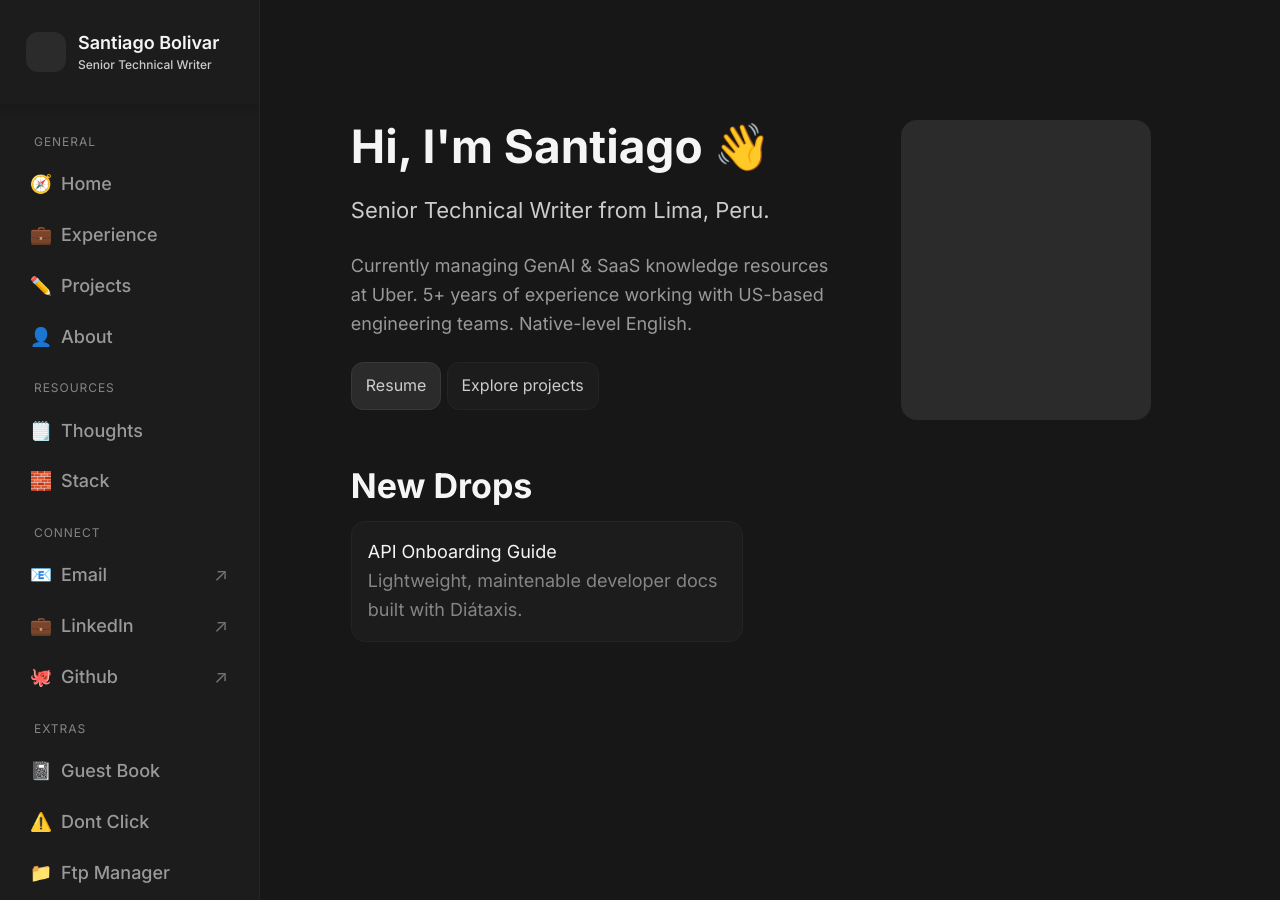
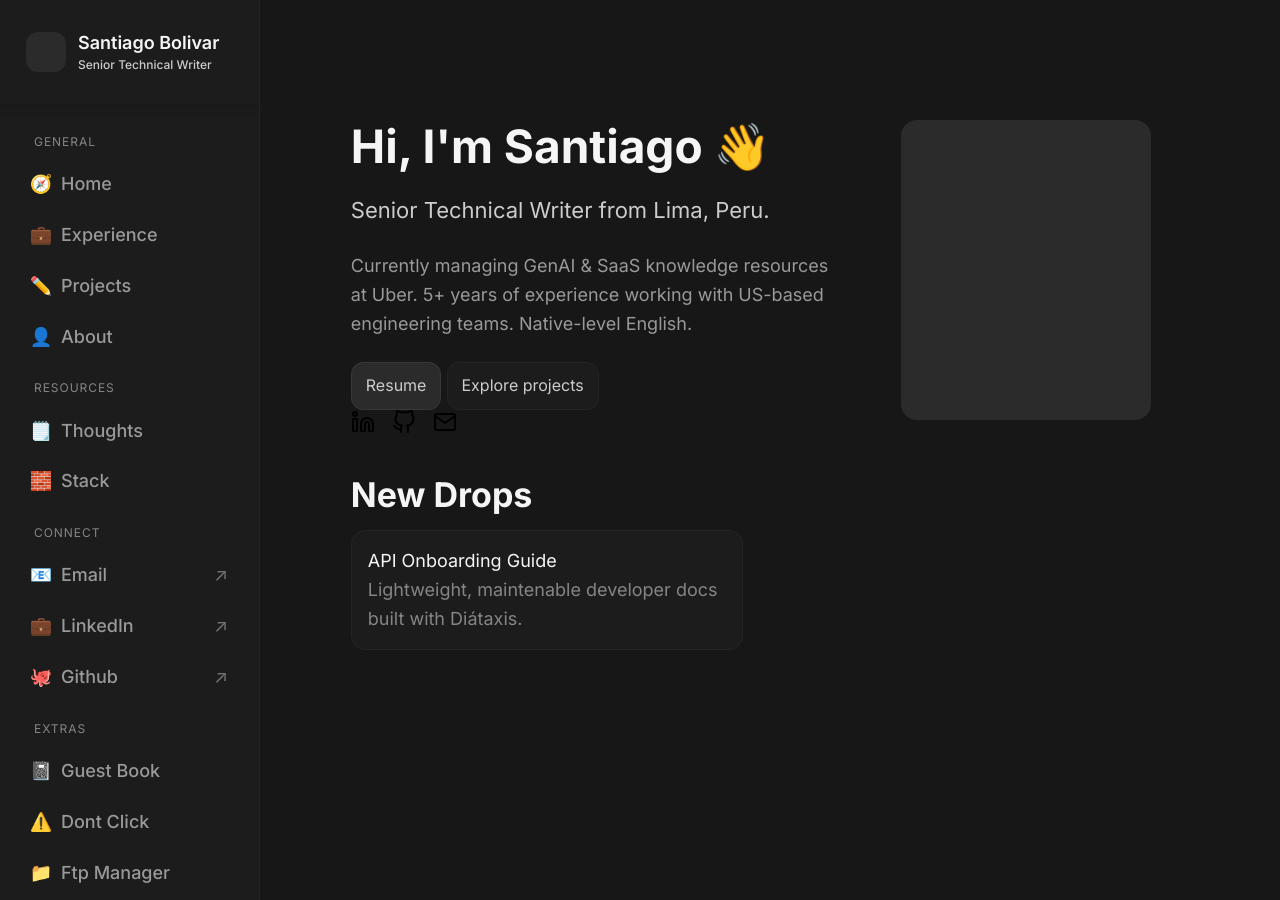
Before and after one commit to Sant720/portfolio, a Jekyll site: the page built from index.md, in a window 1280 px wide. Built offline with Jekyll 4.4.1, drawn with Linux system fonts in a browser that asks for light colours.

Commit message:
add hero social svgs to index.md

```diff
--- a/_sass/base.scss
+++ b/_sass/base.scss
@@ -10,6 +10,10 @@ a {
   text-decoration: none;
   transition: color var(--dur-100) var(--ease), opacity var(--dur-100) var(--ease);
 }
+
+// Hero socials
+
+.hero-socials a {color: var(--accent); margin-right: 12px; }
 
 // Accessibility
 .skip-link {
--- a/index.md
+++ b/index.md
@@ -7,10 +7,16 @@ title: Home
   <h1>Hi, I'm Santiago 👋</h1>
   <p class="lead">Senior Technical Writer from Lima, Peru.</p>
   <p>Currently managing GenAI & SaaS knowledge resources at Uber. 5+ years of experience working with US-based engineering teams. Native-level English.</p>
-  <p>
+  <span>
     <a class="btn btn--primary" href="mailto:santiago.bolivar7@gmail.com">Resume</a>
     <a class="btn" href="{{ '/projects/' | relative_url }}">Explore projects</a>
-  </p>
+    <div  class="hero-socials">
+    <a href="https://www.linkedin.com/in/santibolivar/" target="_blank"><img src="/assets/svg/linkedin.svg"></a>
+    <a href="https://github.com/Sant720/" target="_blank"><img src="/assets/svg/github.svg"></a>
+    <a href="mailto:santiago.bolivar7@gmail.com" target="_blank"><img src="/assets/svg/mail.svg"></a>
+    </div>
+  </span>
+
   </div>
   <div class="hero__image"></div>
 </section>
```
